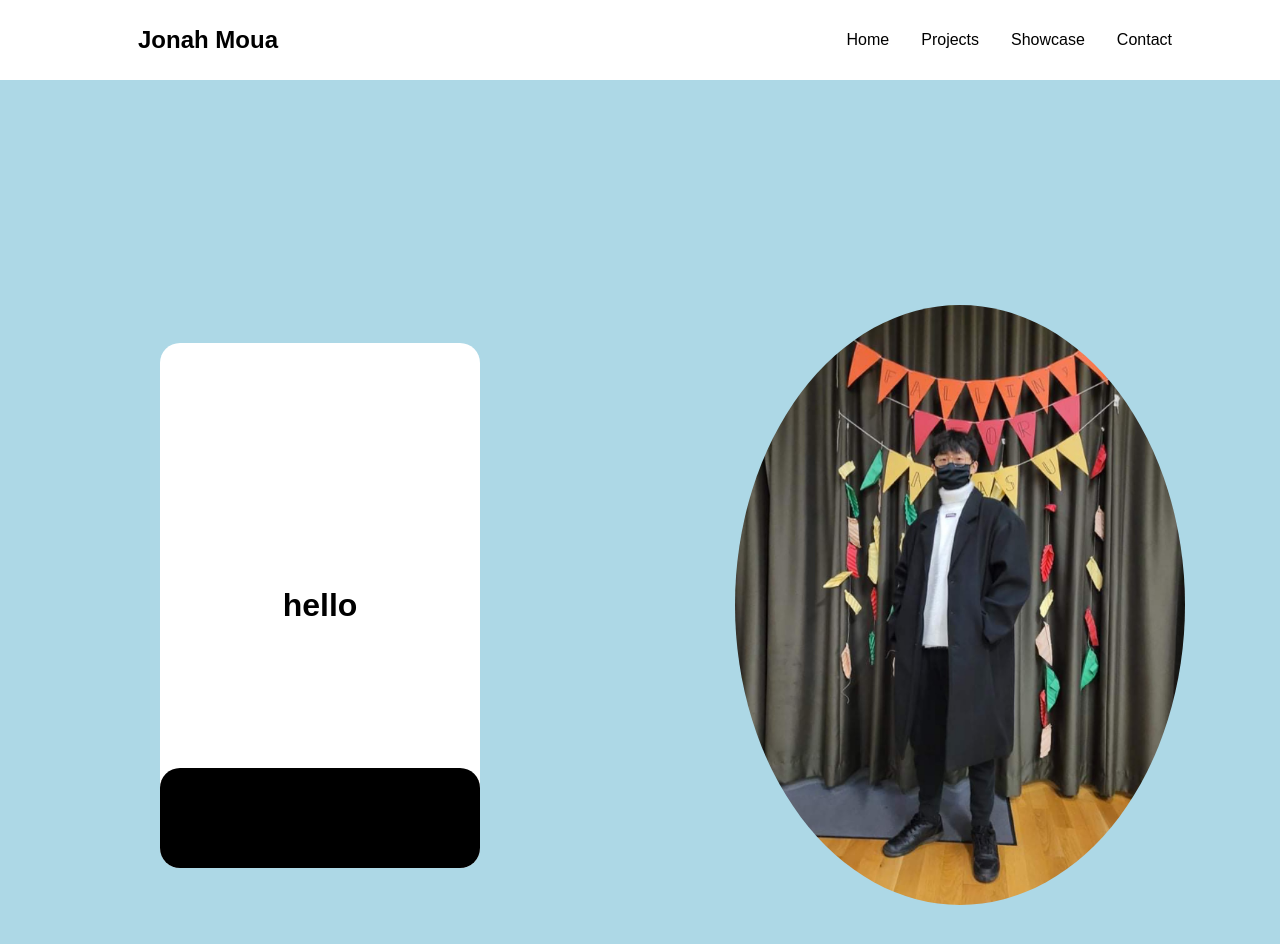
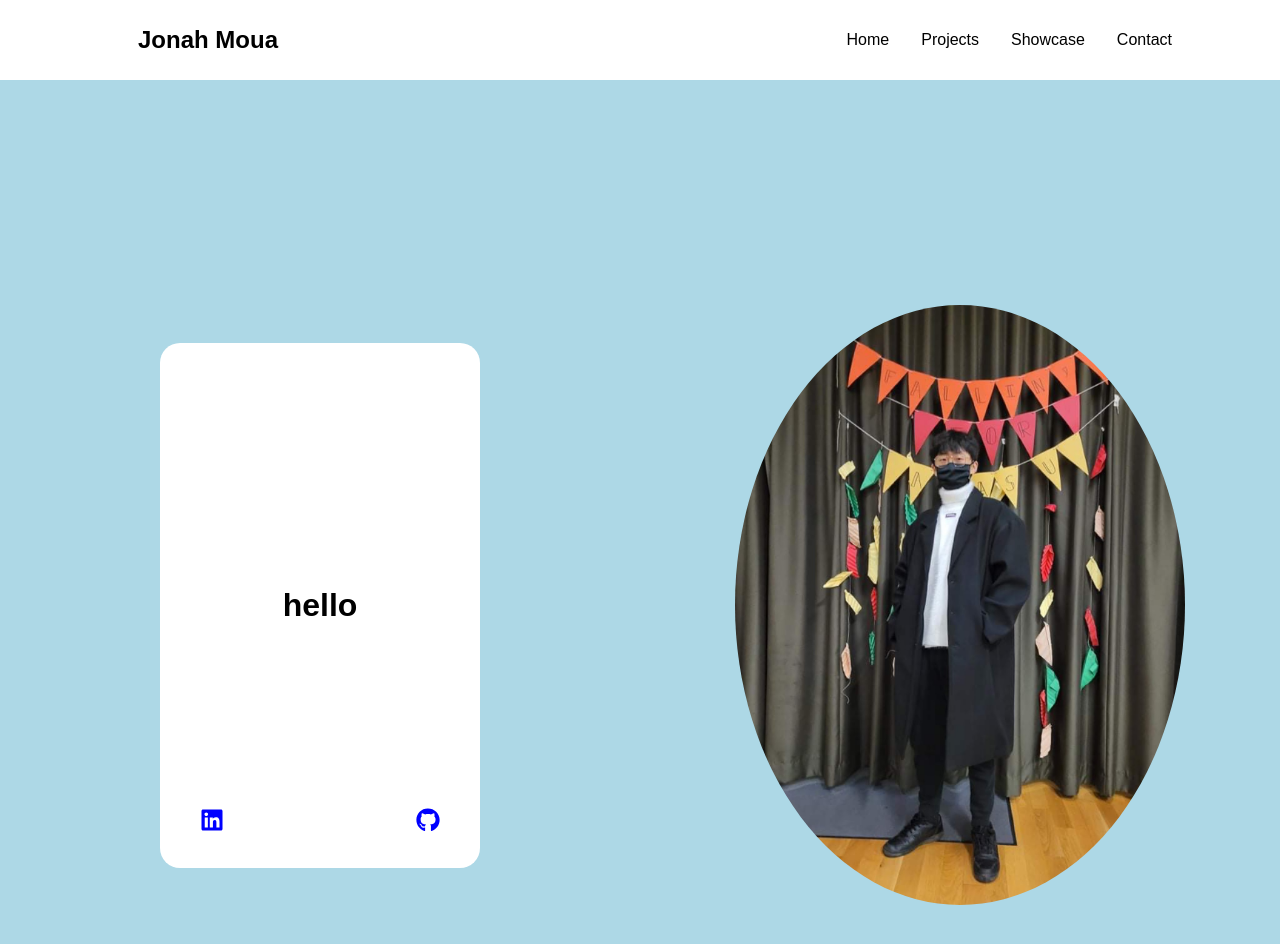
Before and after one commit to JonahMoua/ReactPort, a React (Create React App) app: page / in a window 1280 px wide. Shown: the top 944 px of the page. Built offline with nearby package versions, Linux system fonts and the light colour scheme.

Commit message:
Added Linkedin and github icons with links

```diff
--- a/package.json
+++ b/package.json
@@ -8,6 +8,7 @@
     "@testing-library/user-event": "^13.5.0",
     "react": "^18.2.0",
     "react-dom": "^18.2.0",
+    "react-icons": "^4.10.1",
     "react-router": "^6.14.0",
     "react-router-dom": "^6.14.0",
     "react-scripts": "^5.0.1",
--- a/src/components/HeroSection/HeroSectionElements.js
+++ b/src/components/HeroSection/HeroSectionElements.js
@@ -38,8 +38,30 @@ bottom: 0;
 left: 0;
 width: 100%;
 height: 100px;
-background-color: black;
+// background-color: black;
 border-radius: 20px;
+`
+
+export const SocialMediaWrap = styled.div`
+display: flex;
+justify-content: center;
+align-items: center;
+max-width: 1100px;
+margin: 40px auto 0 auto;
+
+
+`
+
+export const SocialIcons = styled.div`
+display: flex;
+justify-content: space-between;
+align-items: center;
+width: 240px;
+`
+
+export const SocialIconLink = styled.a`
+color: blue;
+font-size: 24px;
 `
 
 export const HeroRightColumn = styled.div`
--- a/src/components/HeroSection/index.js
+++ b/src/components/HeroSection/index.js
@@ -1,4 +1,5 @@
 import React, {useState} from 'react';
+import {FaLinkedin, FaGithub} from 'react-icons/fa'
 import picImg from '../../images/pic.JPG'
 import { HeroContainer,
 HeroLeftColumn,
@@ -7,7 +8,10 @@ ImgWrapper,
 Img,
 TextWrapper,
 Text,
-TextWrapperFooter
+TextWrapperFooter,
+SocialMediaWrap,
+SocialIcons,
+SocialIconLink
 
 
 } from './HeroSectionElements'
@@ -21,7 +25,20 @@ const HeroSection = () => {
           <HeroLeftColumn>
               <TextWrapper>
               <h1>hello</h1>
-              <TextWrapperFooter>  </TextWrapperFooter>
+                  <TextWrapperFooter>
+                    <SocialMediaWrap>
+                      <SocialIcons>
+                        <SocialIconLink href='//www.linkedin.com/in/jonahmoua1' target='_blank' aria-label='Linkedin'>
+                              <FaLinkedin />
+                          </SocialIconLink>
+
+                          <SocialIconLink href='//www.github.com/JonahMoua' target='_blank' aria-label='Github'>
+                              <FaGithub />
+                          </SocialIconLink>
+
+                      </SocialIcons>
+                    </SocialMediaWrap>
+                  </TextWrapperFooter>
               </TextWrapper>
             </HeroLeftColumn>
 
```
Also changed, not shown: 1 other file (tests, documents, lock files or other folders).
